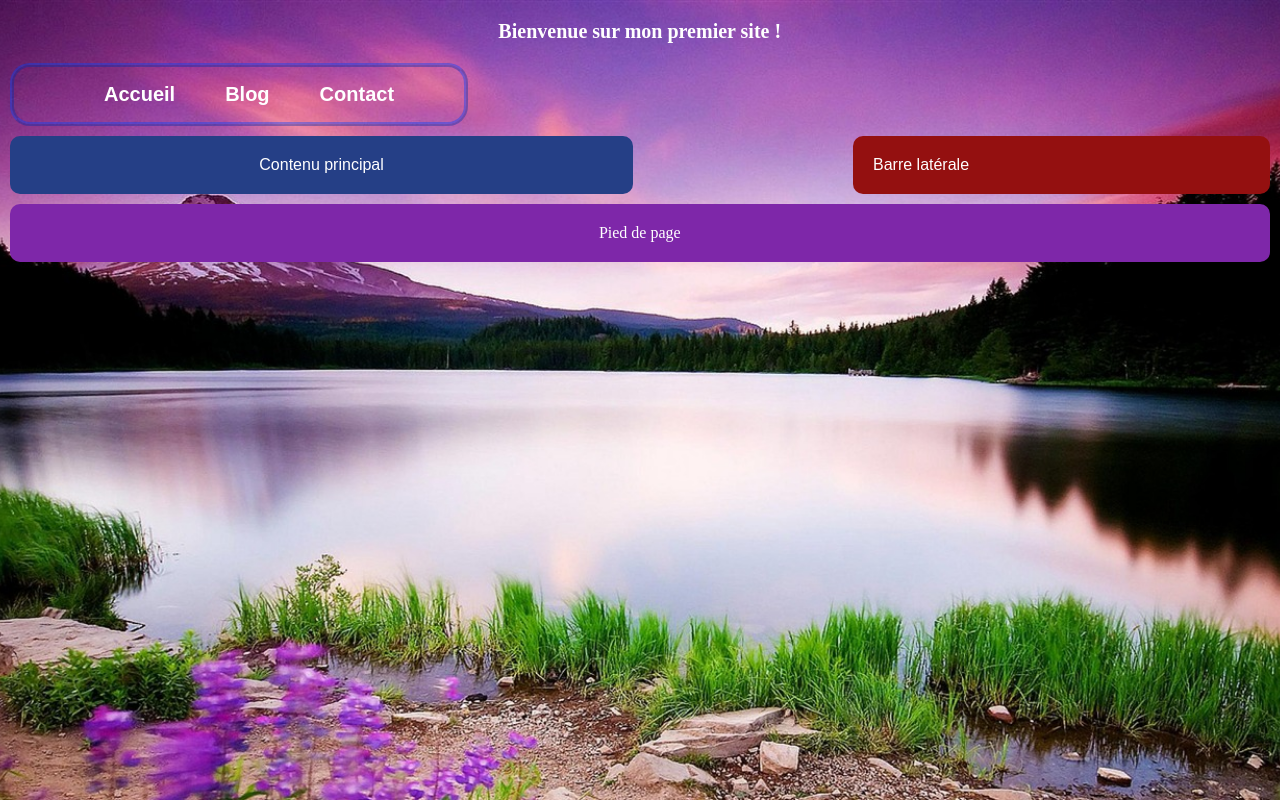
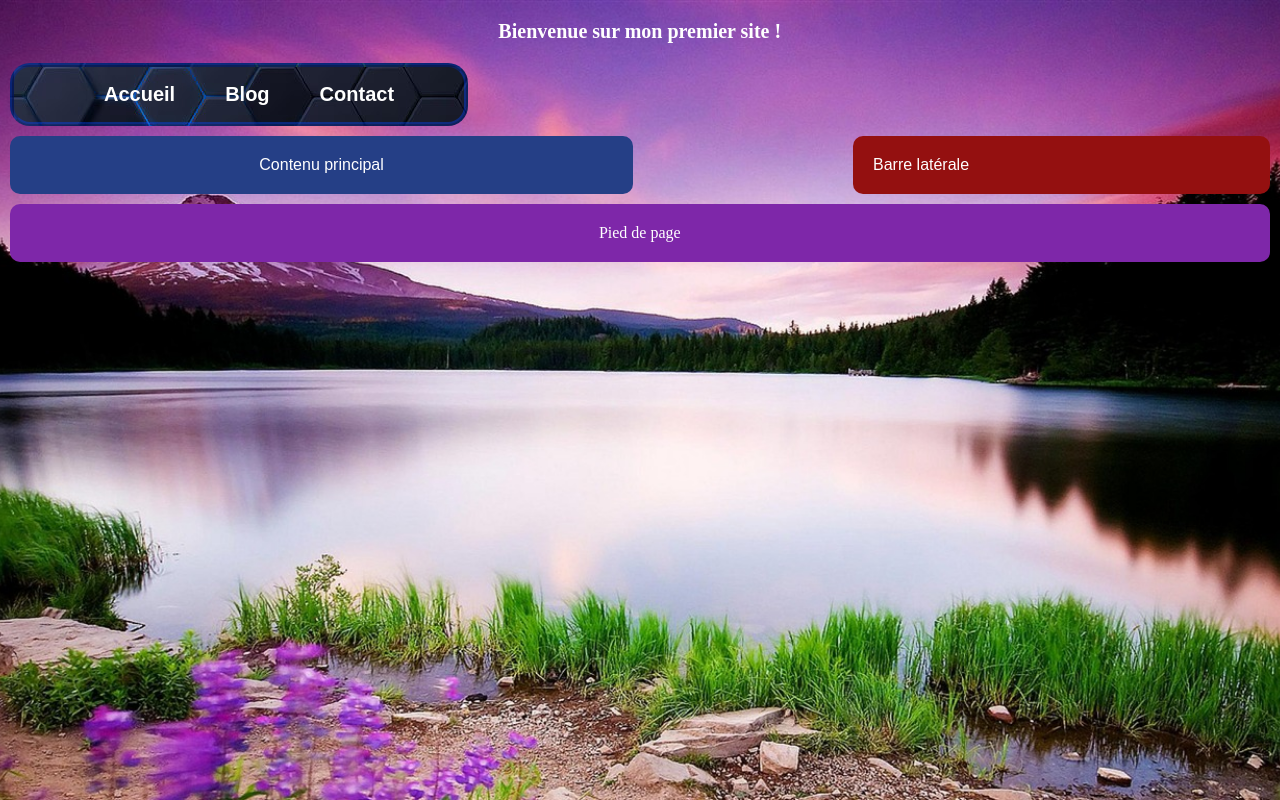
Before and after one commit to Alain44170/mon-projet, a plain HTML site: page index.html in a window 1280 px wide. Drawn offline with Linux system fonts and the light colour scheme.

Commit message:
mise à jour de a page style.css

```diff
--- a/style.css
+++ b/style.css
@@ -52,7 +52,7 @@ nav {
     border-radius: 20px;
     border: ridge 4px rgba(0, 68, 255, 0.396);
     margin-bottom: 0;
-    background: url("/images/degrade.jpeg");
+    background: url("/images/degrade.jpg");
 }
 
 nav ul {
```
